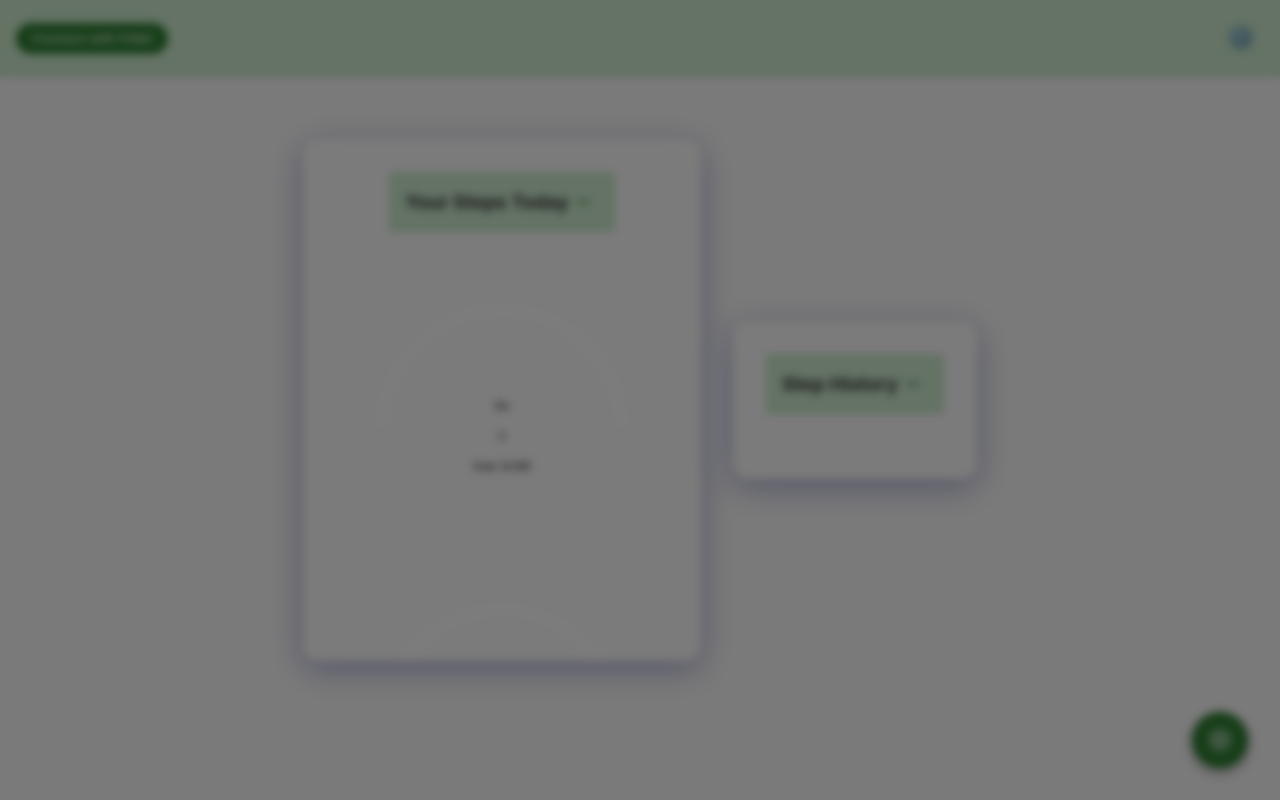
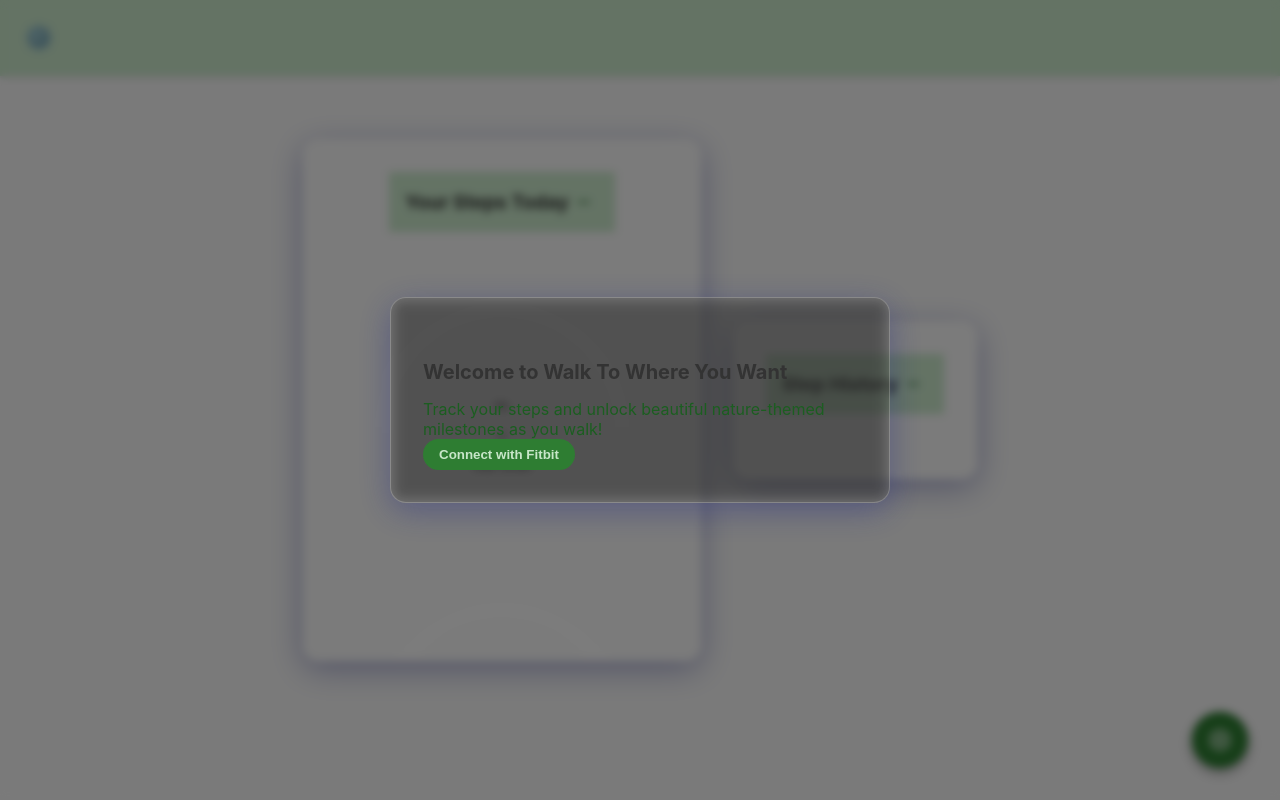
Before and after one commit to askjarv/walktowhereyouwant, a website with bundled scripts: page index.html in a window 1280 px wide. Built offline with nearby package versions, Linux system fonts and the light colour scheme.

Commit message:
Updated welcome modal to only show when not signed in

```diff
--- a/app.js
+++ b/app.js
@@ -135,8 +135,7 @@
             this.fetchTodaySteps();
             this.fetchStepsHistory();
         } else {
-            console.log('No token found, showing welcome modal');
-            this.welcomeModal.show();
+            console.log('No token found');
         }
     }
 
--- a/index.html
+++ b/index.html
@@ -13,7 +13,7 @@
 </head>
 <body>
     <div class="header">
-        <button id="login-button" class="primary-button">Connect with Fitbit</button>
+
         <button id="settings-btn" class="settings-button">⚙️</button>
     </div>
 
@@ -119,7 +119,13 @@
     </div>
 
     <div id="welcome-modal" class="modal">
-        <!-- Existing code for welcome modal -->
+        <div class="modal-content glass-effect">
+            <h2>Welcome to Walk To Where You Want</h2>
+            <p>Track your steps and unlock beautiful nature-themed milestones as you walk!</p>
+            <div class="welcome-buttons">
+                <button id="login-button" class="primary-button">Connect with Fitbit</button>
+            </div>
+        </div>
     </div>
 
     <script type="module" src="config.js"></script>
--- a/welcome-modal.js
+++ b/welcome-modal.js
@@ -2,6 +2,12 @@
     constructor() {
         this.modal = null;
         this.initialize();
+
+        // Only show the modal if there's no access token
+        const accessToken = localStorage.getItem('fitbit_access_token');
+        if (!accessToken) {
+            this.show();
+        }
     }
 
     initialize() {
```
